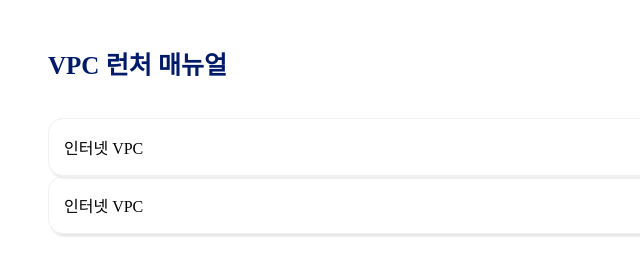
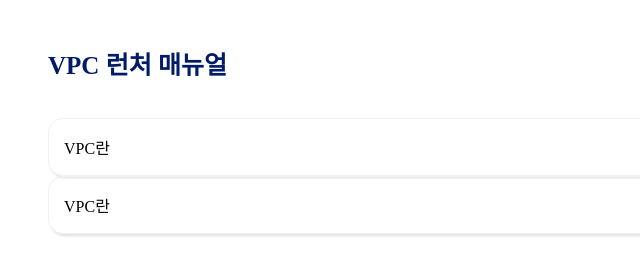
Before and after one commit to soheejang15/SHB_VPC_Launcher, a plain HTML site: page index.html in a window 1280 px wide. Shown: the full height of the page, 0-640 px from the left. Drawn offline with Linux system fonts and the light colour scheme.

Commit message:
Change createNewNode Func

```diff
--- a/index.html
+++ b/index.html
@@ -14,14 +14,14 @@
     </header>
     <section>
         <ul id="category-container">
-            <li class="category-listitem" id="123" >
+            <!-- <li class="category-listitem" id="123" >
                 <p>인터넷 VPC</p>
                 <img src="assets/sort-down.png" alt="">
             </li>
             <li class="category-listitem">
                 <p>인터넷 VPC</p>
                 <img src="assets/sort-down.png" alt="">
-            </li>
+            </li> -->
         </ul>
     </section>
 
--- a/index.js
+++ b/index.js
@@ -1,11 +1,13 @@
-let categorys = [{isOpened: false, category: "VPC란", qaList: [{question: "123", answer: "1234"}, {question: "sdfsd", answer: "sdfds"}]}, {isOpened: false, qaList: [{question: "asdf", answer: "asdfd"}, {question: "123", answer: "1234"}]},];
+let categorys = [{isOpened: false, category: "VPC란", qaList: [{question: "123", answer: "1234"}, {question: "sdfsd", answer: "sdfds"}]}, {isOpened: false,category: "VPC란",  qaList: [{question: "asdf", answer: "asdfd"}, {question: "123", answer: "1234"}]},];
 
-function createNewNode(tag, id, className, text, img) {
+function createNewNode(tag, id, className, text) {
     let newNode = document.createElement(tag);
-    newNode.id = id;
-    newNode.className = className;
-    let textNode = document.createTextNode(text);
-    newNode.appendChild(textNode);
+    if(id) newNode.id = id;
+    if(className) newNode.className = className;
+    if(text){
+        let textNode = document.createTextNode(text);
+        newNode.appendChild(textNode);
+    }
 
     return newNode;
 }
@@ -14,7 +16,15 @@ let showList = function() {
     let container = document.getElementById("category-container");
 
     for (let i in categorys){
+        let newCategoryItem = createNewNode("li", null, "category-listitem", null);
+        let newText = createNewNode("p", null, null, categorys[i].category);
+        let newImg = createNewNode("img", null, null, null);
+        if(categorys[i].isOpened) newImg.src = "./assets/sort-up.png";
+        else newImg.src =  "./assets/sort-down.png";
 
+        newCategoryItem.appendChild(newText);
+        newCategoryItem.appendChild(newImg);
+        container.appendChild(newCategoryItem)
     }
 }
 
```
